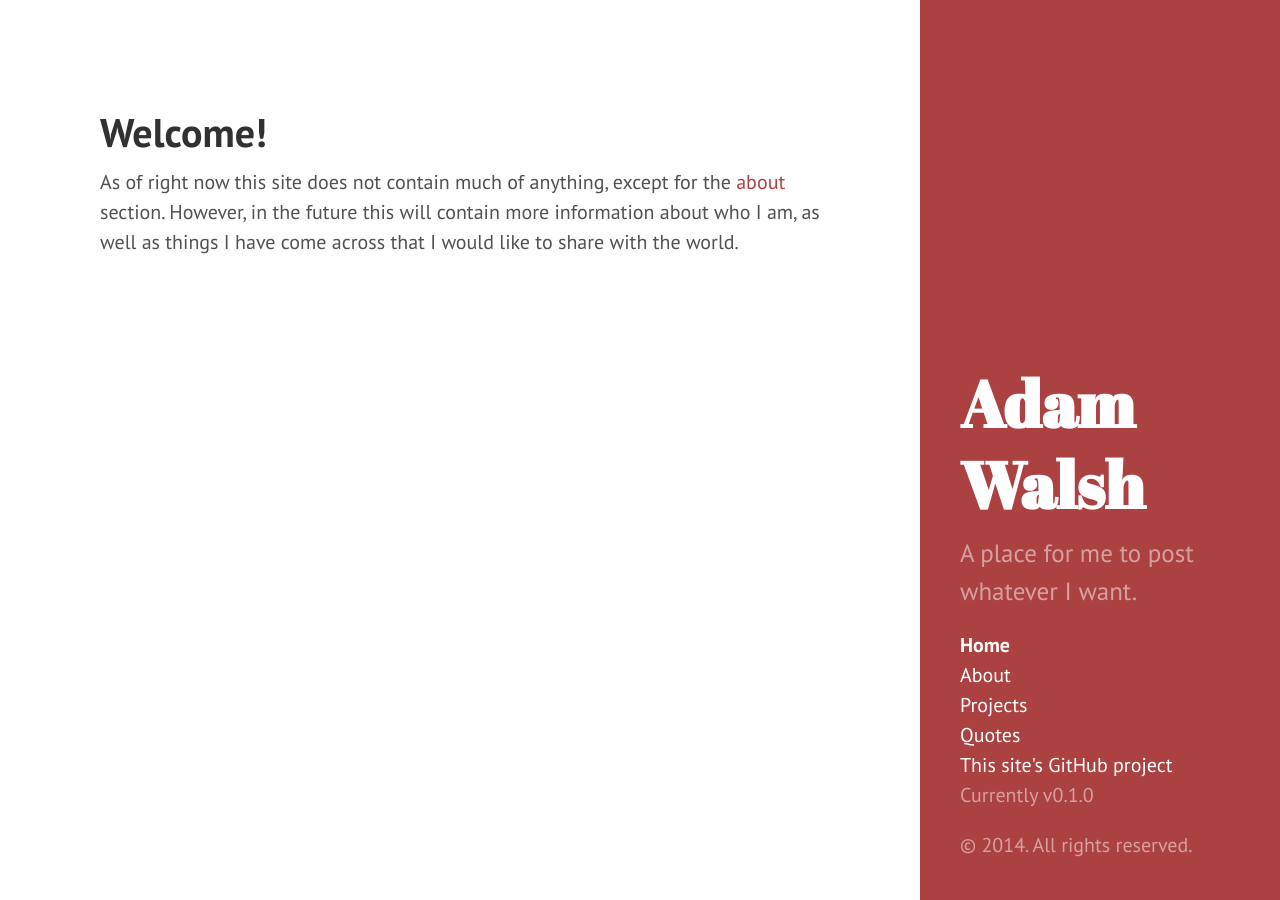
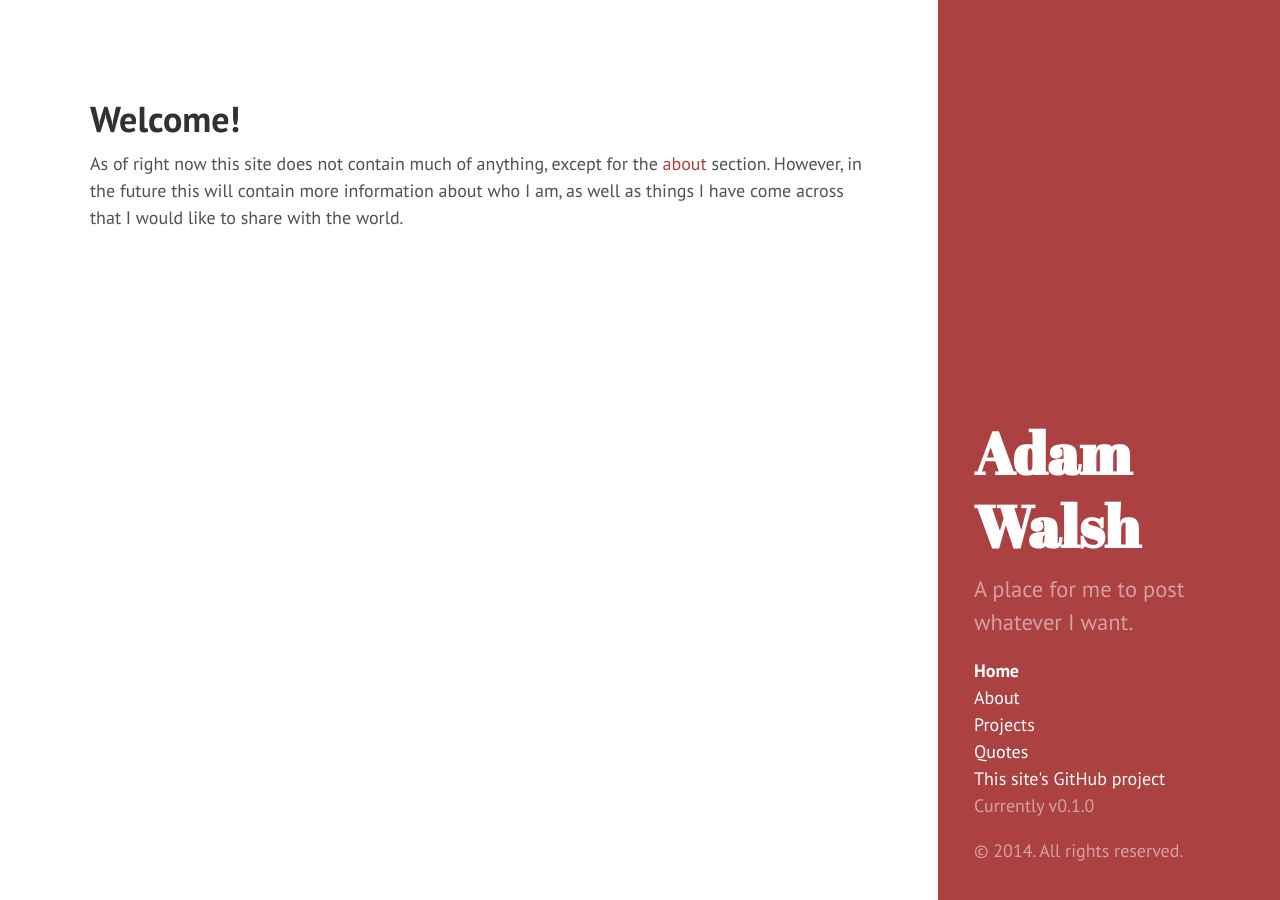
Before and after one commit to walshie4/walshie4.github.io, a Jekyll site: the page built from index.html, in a window 1280 px wide. Built offline with Jekyll 4.4.1, drawn with Linux system fonts in a browser that asks for light colours; Markdown is read by kramdown in place of the engine named in the settings.

Commit message:
Modified css to make text a bit smaller and sidebar a bit smaller as well

```diff
--- a/public/css/hyde.css
+++ b/public/css/hyde.css
@@ -41,7 +41,7 @@ html {
 }
 @media (min-width: 58rem) {
   html {
-    font-size: 20px;
+    font-size: 18px;
   }
 }
 
@@ -65,7 +65,7 @@ html {
     top: 0;
     left: 0;
     bottom: 0;
-    width: 18rem;
+    width: 19rem;
     text-align: left;
   }
 }
@@ -128,7 +128,7 @@ a.sidebar-nav-item:focus {
 
 @media (min-width: 48rem) {
   .content {
-    max-width: 38rem;
+    max-width: 46rem; /*max width of content container*/
     margin-left: 20rem;
     margin-right: 2rem;
   }
```
